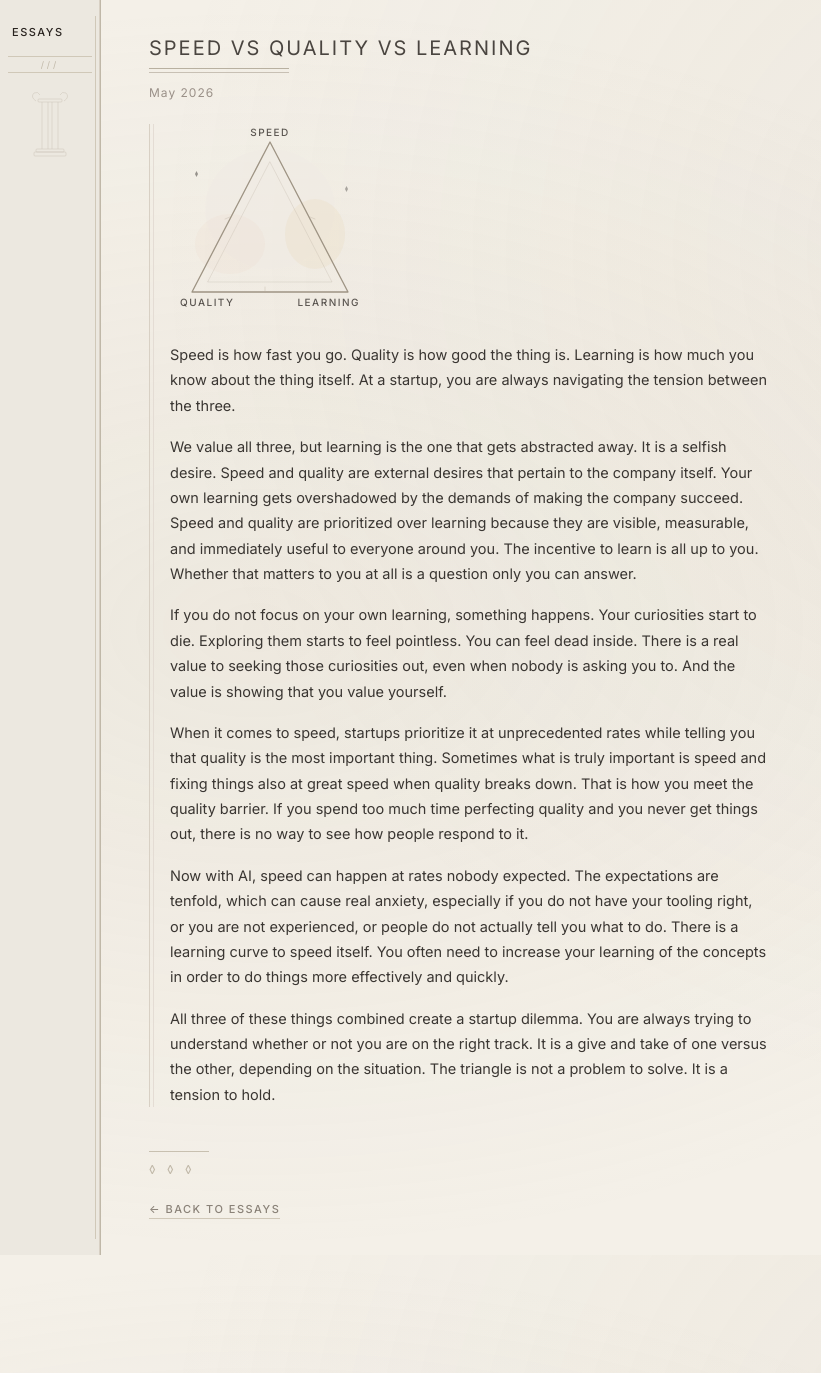
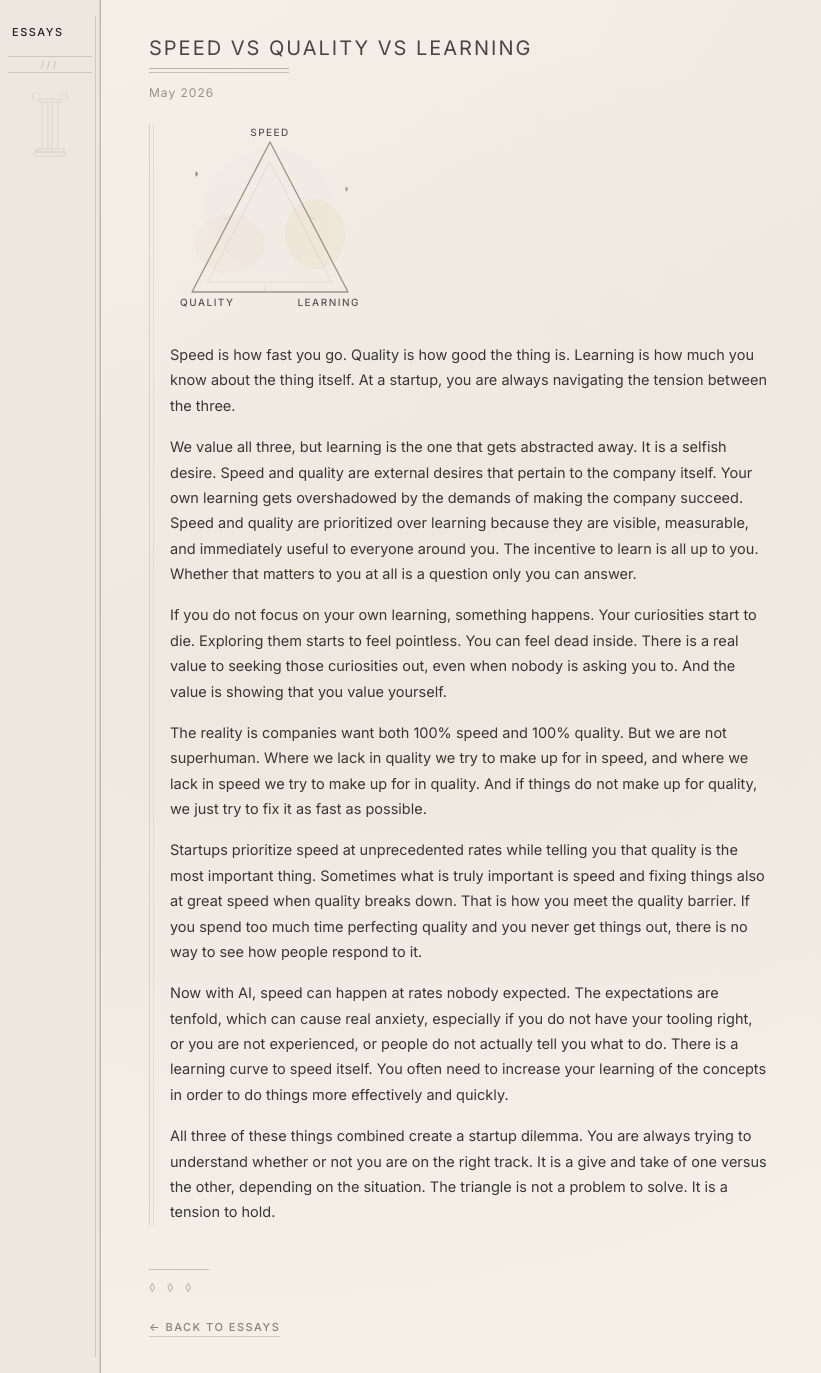
Before and after one commit to rupa99/extraordinaryengineer, a Jekyll site: the page built from _essays/speed-vs-quality-vs-learning.md, in a window 1280 px wide. Shown: the whole page, without its empty margins (0-821 px from the left). Built offline with Jekyll 4.4.1, drawn with Linux system fonts in a browser that asks for light colours; before the commit the page ends 1255 px from its top, so only the background shows below that.

Commit message:
add speed vs quality reality paragraph
Co-Authored-By: Claude Opus 4.6 (1M context) <noreply@anthropic.com>

```diff
--- a/_essays/speed-vs-quality-vs-learning.md
+++ b/_essays/speed-vs-quality-vs-learning.md
@@ -32,7 +32,9 @@ We value all three, but learning is the one that gets abstracted away. It is a s
 
 If you do not focus on your own learning, something happens. Your curiosities start to die. Exploring them starts to feel pointless. You can feel dead inside. There is a real value to seeking those curiosities out, even when nobody is asking you to. And the value is showing that you value yourself.
 
-When it comes to speed, startups prioritize it at unprecedented rates while telling you that quality is the most important thing. Sometimes what is truly important is speed and fixing things also at great speed when quality breaks down. That is how you meet the quality barrier. If you spend too much time perfecting quality and you never get things out, there is no way to see how people respond to it.
+The reality is companies want both 100% speed and 100% quality. But we are not superhuman. Where we lack in quality we try to make up for in speed, and where we lack in speed we try to make up for in quality. And if things do not make up for quality, we just try to fix it as fast as possible.
+
+Startups prioritize speed at unprecedented rates while telling you that quality is the most important thing. Sometimes what is truly important is speed and fixing things also at great speed when quality breaks down. That is how you meet the quality barrier. If you spend too much time perfecting quality and you never get things out, there is no way to see how people respond to it.
 
 Now with AI, speed can happen at rates nobody expected. The expectations are tenfold, which can cause real anxiety, especially if you do not have your tooling right, or you are not experienced, or people do not actually tell you what to do. There is a learning curve to speed itself. You often need to increase your learning of the concepts in order to do things more effectively and quickly.
 
```
